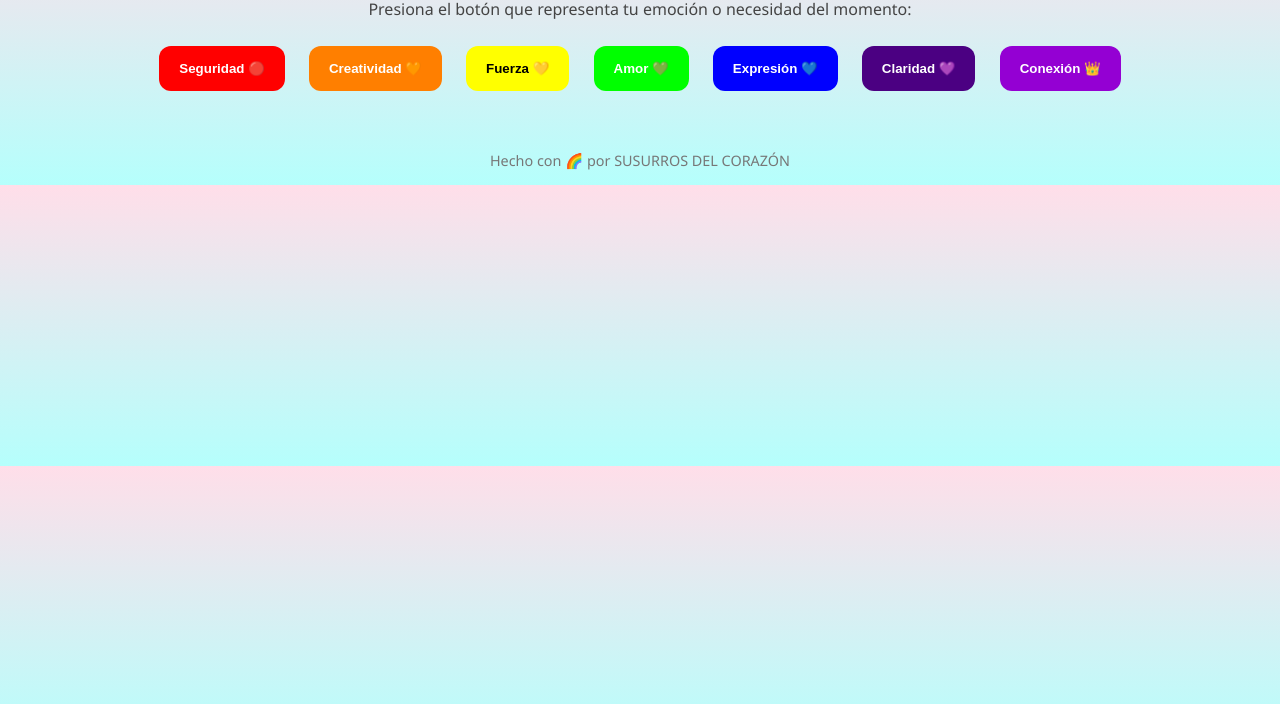
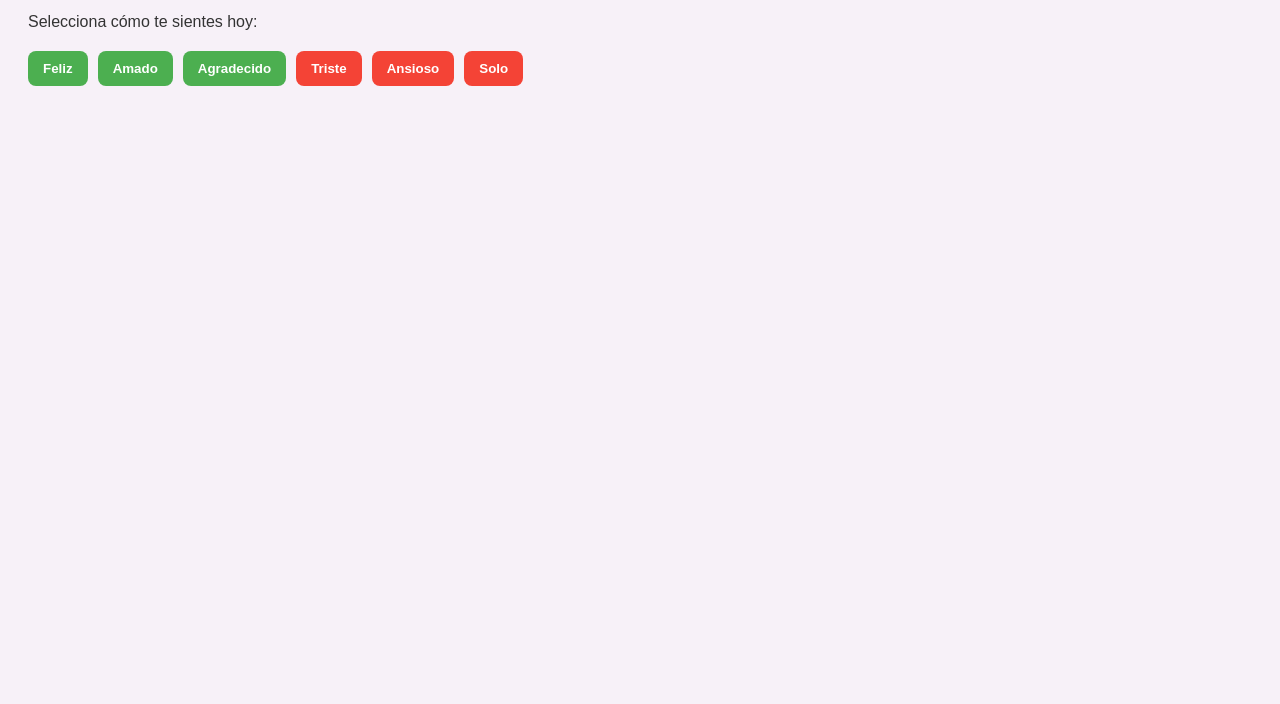
Before and after one commit to ferbook/ALMA-SOS-MAGICA, a plain HTML site: page index.html in a window 1280 px wide. Shown: the part 96-800 px from the top of the page. Drawn offline with Linux system fonts and the light colour scheme.

Commit message:
Add files via upload

```diff
--- a/index.html
+++ b/index.html
@@ -1,61 +1,85 @@
-
 <!DOCTYPE html>
 <html lang="es">
 <head>
   <meta charset="UTF-8" />
-  <meta name="viewport" content="width=device-width, initial-scale=1.0" />
-  <title>ALMA SOS</title>
+  <meta name="viewport" content="width=device-width, initial-scale=1.0"/>
+  <title>Diario Integral - Sprint 1</title>
   <style>
     body {
-      font-family: 'Segoe UI', sans-serif;
-      background: linear-gradient(to bottom, #FFDEE9, #B5FFFC);
-      margin: 0;
-      padding: 0;
-      text-align: center;
-      color: #444;
+      font-family: Arial, sans-serif;
+      background-color: #f7f1f8;
+      color: #333;
+      padding: 20px;
     }
-    h1 {
-      color: #d94f70;
-      margin-top: 30px;
+    .chakra {
+      margin-top: 10px;
+      font-weight: bold;
+      color: purple;
     }
-    .chakra-button {
-      display: inline-block;
-      margin: 10px;
-      padding: 15px 20px;
+    .emotion-buttons {
+      display: flex;
+      flex-wrap: wrap;
+      gap: 10px;
+      margin: 20px 0;
+    }
+    button {
+      padding: 10px 15px;
       border: none;
-      border-radius: 12px;
+      border-radius: 8px;
       color: white;
       font-weight: bold;
       cursor: pointer;
     }
-    .chakra-1 { background-color: #ff0000; } /* Raíz */
-    .chakra-2 { background-color: #ff7f00; } /* Sacro */
-    .chakra-3 { background-color: #ffff00; color: #000; } /* Plexo */
-    .chakra-4 { background-color: #00ff00; } /* Corazón */
-    .chakra-5 { background-color: #0000ff; } /* Garganta */
-    .chakra-6 { background-color: #4b0082; } /* Tercer ojo */
-    .chakra-7 { background-color: #9400d3; } /* Corona */
-    .footer {
-      margin-top: 50px;
-      font-size: 0.9em;
-      color: #777;
-    }
+    .positive { background-color: #4CAF50; }
+    .negative { background-color: #F44336; }
+    #log { margin-top: 20px; }
+    .affirmation { margin-top: 20px; font-style: italic; }
   </style>
 </head>
 <body>
-  <h1>🌸 ALMA SOS - Tu espacio emocional</h1>
-  <p>Presiona el botón que representa tu emoción o necesidad del momento:</p>
+  <h1>🧘 Diario Integral - Sprint 1</h1>
+  <p>Selecciona cómo te sientes hoy:</p>
 
-  <div>
-    <button class="chakra-button chakra-1">Seguridad 🔴</button>
-    <button class="chakra-button chakra-2">Creatividad 🧡</button>
-    <button class="chakra-button chakra-3">Fuerza 💛</button>
-    <button class="chakra-button chakra-4">Amor 💚</button>
-    <button class="chakra-button chakra-5">Expresión 💙</button>
-    <button class="chakra-button chakra-6">Claridad 💜</button>
-    <button class="chakra-button chakra-7">Conexión 👑</button>
+  <div class="emotion-buttons">
+    <button class="positive" onclick="registerEmotion('Feliz')">Feliz</button>
+    <button class="positive" onclick="registerEmotion('Amado')">Amado</button>
+    <button class="positive" onclick="registerEmotion('Agradecido')">Agradecido</button>
+    <button class="negative" onclick="registerEmotion('Triste')">Triste</button>
+    <button class="negative" onclick="registerEmotion('Ansioso')">Ansioso</button>
+    <button class="negative" onclick="registerEmotion('Solo')">Solo</button>
   </div>
 
-  <p class="footer">Hecho con 🌈 por SUSURROS DEL CORAZÓN </p>
+  <div id="chakra" class="chakra"></div>
+  <div class="affirmation" id="affirmation"></div>
+  <div id="log"></div>
+
+  <script>
+    const chakraMap = {
+      'Feliz': 'Chakra Corazón 💚',
+      'Amado': 'Chakra Corazón 💖',
+      'Agradecido': 'Chakra Corona 👑',
+      'Triste': 'Chakra Garganta 💙',
+      'Ansioso': 'Chakra Plexo Solar 💛',
+      'Solo': 'Chakra Raíz ❤️',
+    };
+
+    const affirmations = {
+      'Feliz': 'Hoy mereces cada rayo de sol en tu camino.',
+      'Amado': 'El amor te rodea y te protege.',
+      'Agradecido': 'La gratitud abre puertas invisibles.',
+      'Triste': 'Tu tristeza es una semilla de sanación.',
+      'Ansioso': 'Respira. Todo está bien en este instante.',
+      'Solo': 'Nunca estás solo. El universo te acompaña.',
+    };
+
+    function registerEmotion(emotion) {
+      document.getElementById("chakra").innerText = "Energía activada: " + chakraMap[emotion];
+      document.getElementById("affirmation").innerText = affirmations[emotion];
+      const log = document.getElementById("log");
+      const entry = document.createElement("div");
+      entry.innerText = `✅ Emoción registrada: ${emotion} a las ${new Date().toLocaleTimeString()}`;
+      log.appendChild(entry);
+    }
+  </script>
 </body>
 </html>
```
